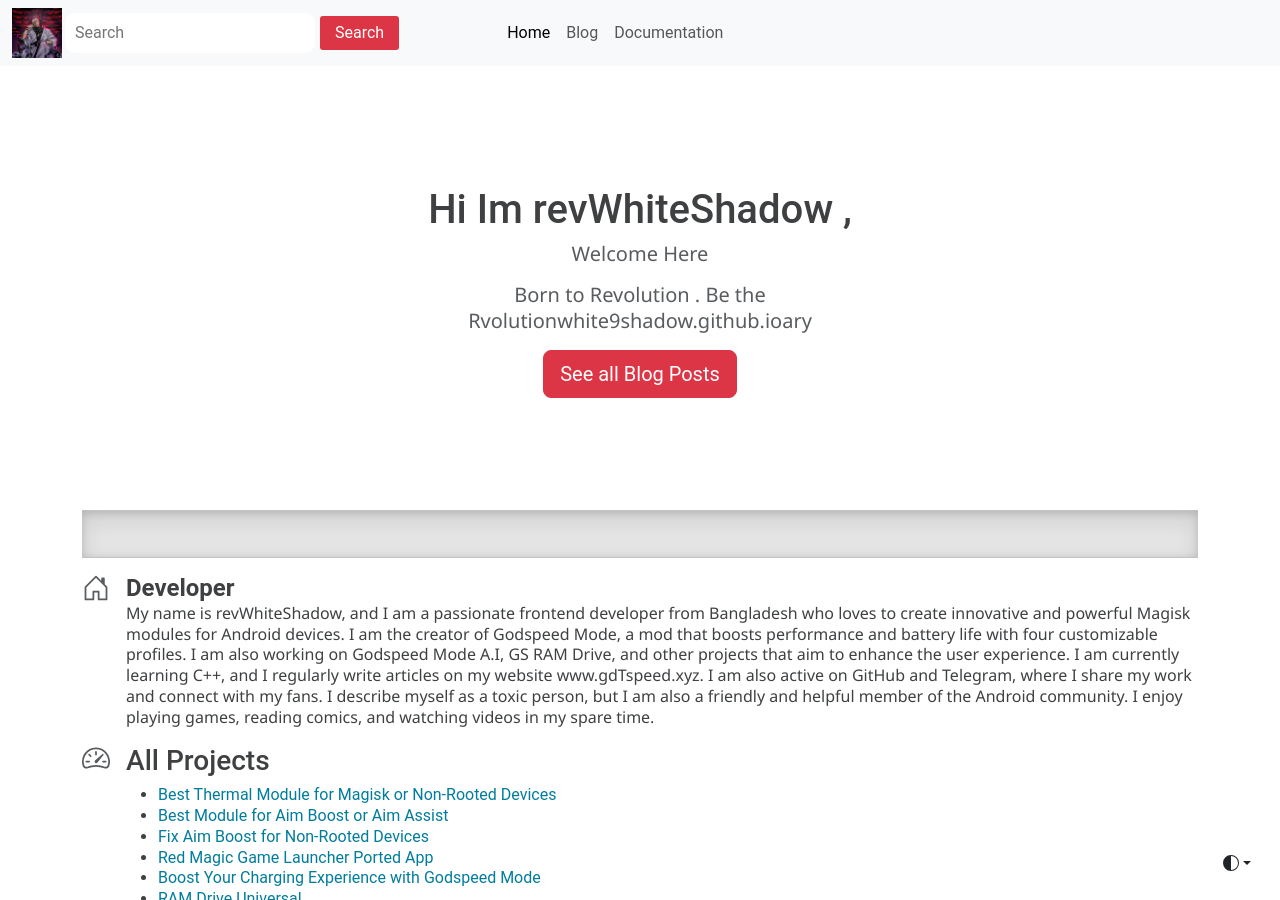
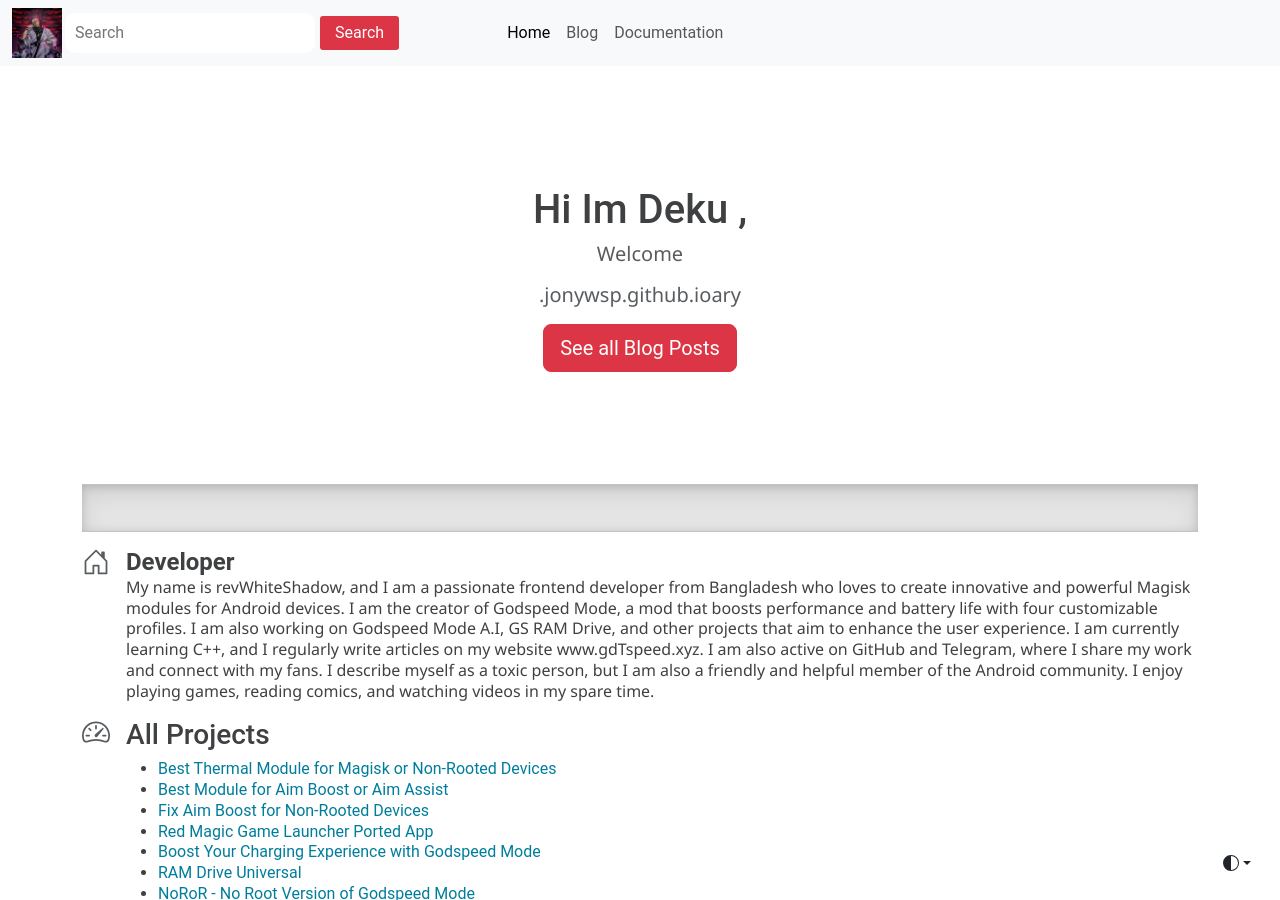
Before and after one commit to D-Techwsp/D-Techwsp.github.io, a Jekyll site: the page built from index.html, in a window 1280 px wide and 900 px high. Built offline with Jekyll 4.4.1, drawn with Linux system fonts in a browser that asks for light colours; some web fonts are replaced.

Commit message:
Update index.html

```diff
--- a/index.html
+++ b/index.html
@@ -1,6 +1,6 @@
 ---
 layout: home
-title: revWhiteShadow
+title: DEKU
 lang: eng
 tagline: Bio
 ---
@@ -129,14 +129,14 @@
 <section class="py-5 text-center container">
     <div class="row py-lg-5">
       <div class="col-lg-6 col-md-8 mx-auto">
-           <h1 class="home_h1">Hi Im revWhiteShadow ,  </h1>
+           <h1 class="home_h1">Hi Im Deku ,  </h1>
   <h3>
-   <p class="lead text-muted">  Welcome Here
+   <p class="lead text-muted">  Welcome
 
 
  </p>
    </h3>
-        <p class="lead text-muted">Born to Revolution . Be the Rvolutionwhite9shadow.github.ioary</p>
+        <p class="lead text-muted"> .jonywsp.github.ioary</p>
         <a class="btn btn-lg btn-danger" href="/blog.html" role="button">See all Blog Posts</a>
 
       </div>
```
